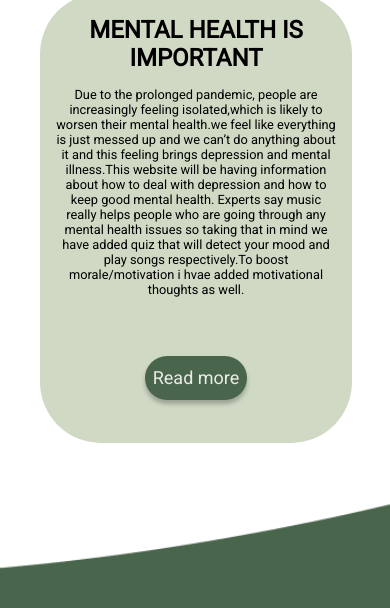
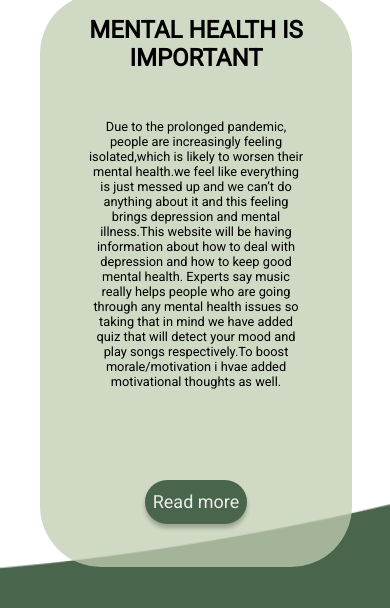
Before and after one commit to ghulamyazdani/TruHealth, a plain HTML site: page index.html in a window 390 px wide. Shown: the part 116-724 px from the top of the page. Drawn offline with Linux system fonts and the light colour scheme.

Commit message:
padding (para)

```diff
--- a/Assets/Css/style.css
+++ b/Assets/Css/style.css
@@ -231,7 +231,10 @@ margin-top: 3%;
   margin-top: 1rem;
   margin-left: 2rem;
 }
-
+.wid-main p {
+  padding-top: 0;
+  padding: 2rem;
+}
 div h1 {
   padding: 1.4rem;
   font-weight: bold;
@@ -686,7 +689,6 @@ color: #EBEBE9;
     text-align: center;
     clip-path: circle(25px at calc(100% - 55px) calc(0% + 50px));
     transition: all 0.3s ease;
-    z-index: 100000;
     color: #000000;
   }
   .navbar.sticky .menu-list{
```
